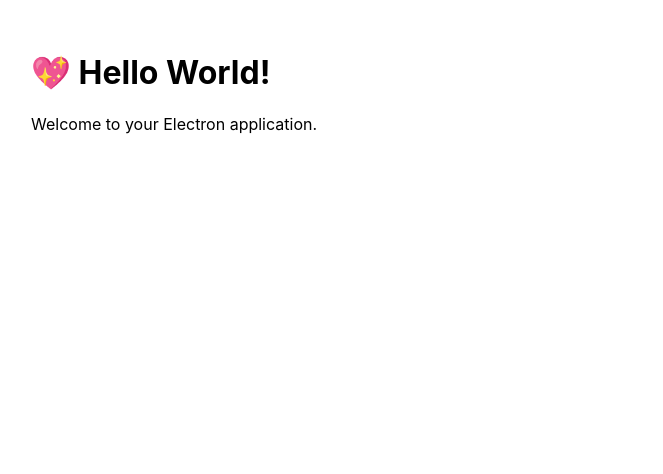
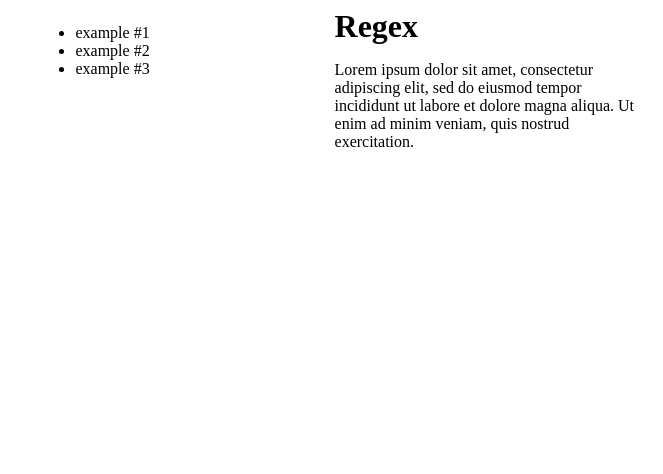
Before and after one commit to Charlie-Eeles/Personal-Snippets-Library, an Electron app: page snippets/src/index.html in a window 800 px wide. Shown: the whole page, without its empty margins (65-728 px from the left). Drawn offline with Linux system fonts and the light colour scheme; no server answers.

Commit message:
added monaco editor

```diff
--- a/snippets/package.json
+++ b/snippets/package.json
@@ -45,7 +45,9 @@
     }
   },
   "dependencies": {
-    "electron-squirrel-startup": "^1.0.0"
+    "electron-squirrel-startup": "^1.0.0",
+    "monaco-editor": "^0.21.3",
+    "monaco-loader": "^1.0.0"
   },
   "devDependencies": {
     "@electron-forge/cli": "^6.0.0-beta.54",
--- a/snippets/src/index.css
+++ b/snippets/src/index.css
@@ -1,6 +1,31 @@
-body {
-  font-family: -apple-system, BlinkMacSystemFont, "Segoe UI", Roboto, Helvetica, Arial, sans-serif;
-  margin: auto;
-  max-width: 38rem;
-  padding: 2rem;
+
+.flex-container{
+  display: flex;
+  justify-content: space-around;
 }
+
+.inner-container{
+  display: flex;
+  flex-direction: column;
+  justify-content: space-between;
+}
+
+.snippet-list{
+  min-height: 100px;
+}
+
+.title{
+  margin: 0px;
+}
+
+.description{
+  height: 50px;
+  width: 300px;
+  margin-bottom: 10px;
+}
+
+#editor{
+  margin-top: 50px;
+  height: 300px;
+  width: 300px;
+}
--- a/snippets/src/index.html
+++ b/snippets/src/index.html
@@ -6,7 +6,23 @@
     <link rel="stylesheet" href="index.css">
   </head>
   <body>
-    <h1>💖 Hello World!</h1>
-    <p>Welcome to your Electron application.</p>
+    <div class="language-container">
+      <div class="flex-container">
+        <ul class="snippet-list">
+          <li>example #1</li>
+          <li>example #2</li>
+          <li>example #3</li>
+        </ul>
+        <div class="inner-container">
+          <h1 class="title">Regex</h1>
+          <p class="description">Lorem ipsum dolor sit amet, consectetur adipiscing elit, sed do eiusmod tempor incididunt ut labore et dolore magna aliqua. Ut enim ad minim veniam, quis nostrud exercitation.</p>
+          <div id="editor">
+            <script>
+              require("./render.js")
+            </script>
+          </div>
+        </div>
+      </div>
+    </div>
   </body>
 </html>
--- /dev/null
+++ b/snippets/src/render.js
@@ -0,0 +1,11 @@
+const load = require("monaco-loader");
+
+load().then((monaco) => {
+    const div = document.getElementById("editor")
+
+    codeEditor = monaco.editor.create(div, {
+        language: "javascript",
+        theme: "vs-dark",
+        automaticLayout: true
+    })
+})
```
Also changed, not shown: snippets/src/index.js (+3 -15 lines), 1 other file.
